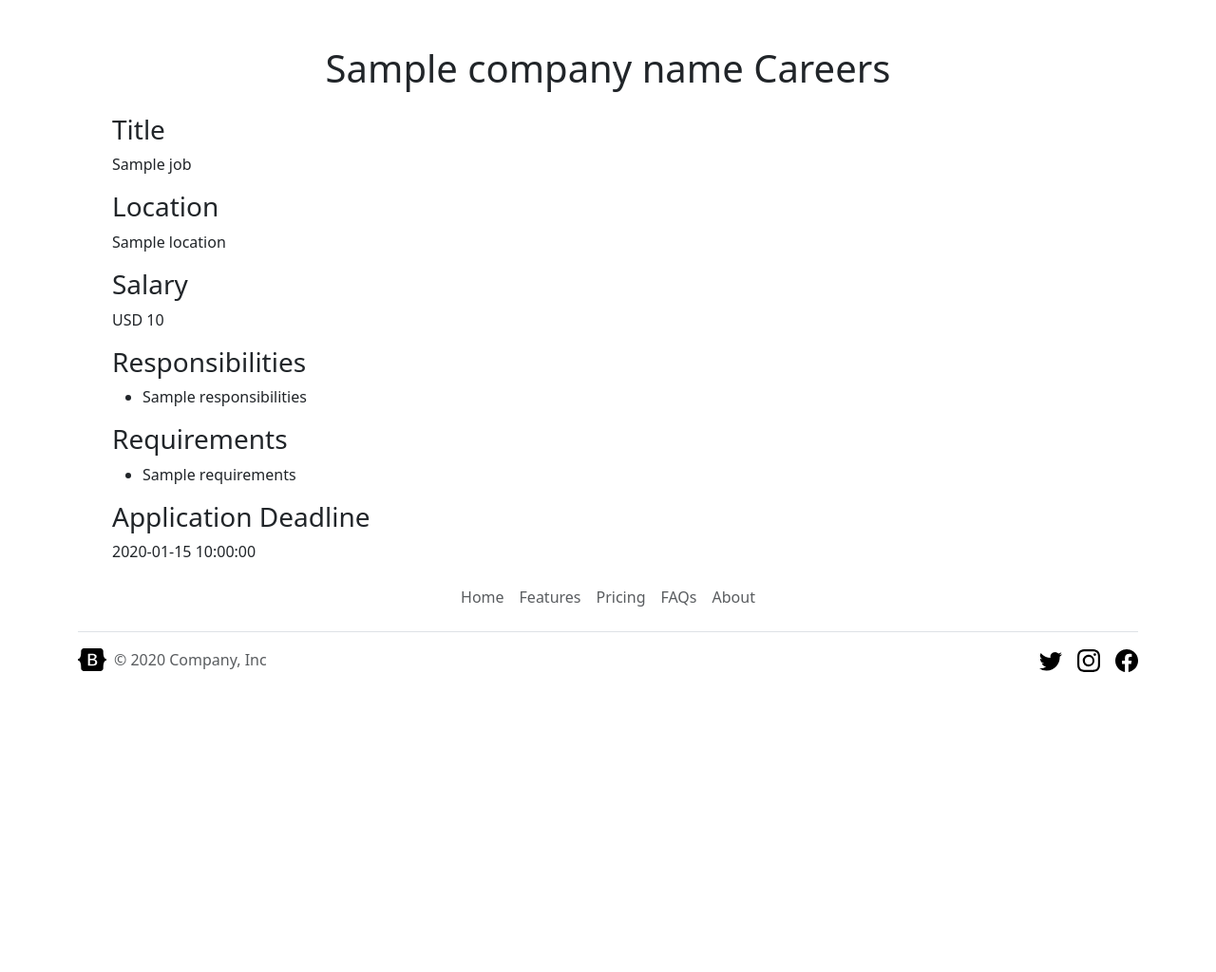
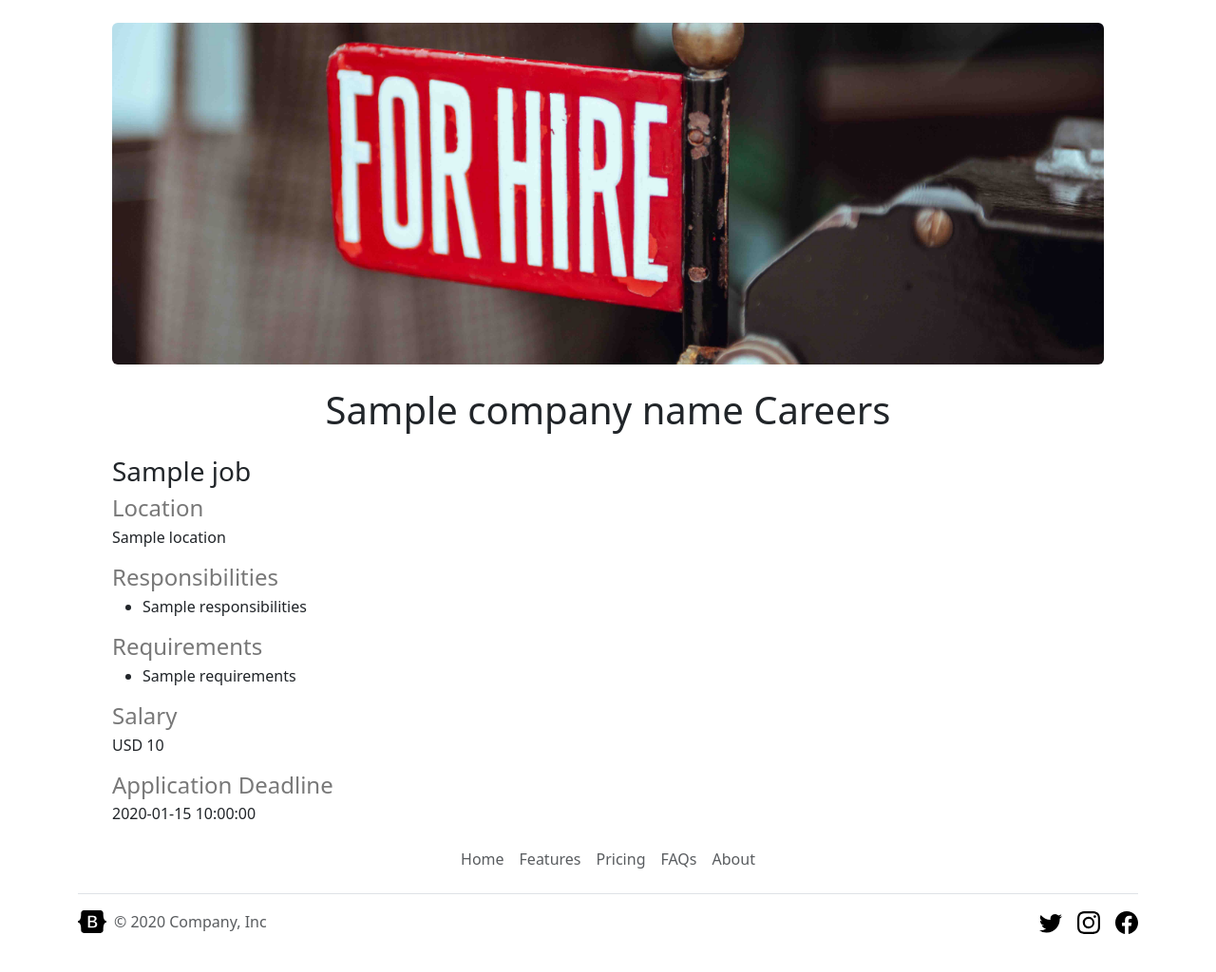
Before and after one commit to Maneida/job-board-website-template, a Flask app: template templates/jobpage.html in a window 1280 px wide. Shown: the part 73-1097 px from the top of the page at 95% size. Before the commit the page ends 781 px from the top, so only its background shows below. Run offline with Flask 3, Linux system fonts and the light colour scheme; the template is opened without the code that fills it: most values are stand-ins (such as "Sample title", 1, 10 or a date in 2020).

Commit message:
jobpage improvements

```diff
--- a/static/style.css
+++ b/static/style.css
@@ -1,6 +1,6 @@
 .banner {
   width: 100%;
-  height: 400px;
+  height: 360px;
 }
 h4 {
   color: #787878;
--- a/templates/jobpage.html
+++ b/templates/jobpage.html
@@ -9,14 +9,16 @@
   <body>
     {% include 'nav.html' %}
     <div class="container px-lg-5">
+      <img
+        class="img-fluid rounded object-fit-cover banner"
+        src="{{url_for('static', filename='job_banner.jpg')}}"
+        alt="banner pic"
+      />
       <h1 class="text-center mt-4 mb-4">{{company_name}} Careers</h1>
-      <h3>Title</h3>
-      <p>{{ job.title }}</p>
-      <h3>Location</h3>
+      <h3>{{ job.title }}</h3>
+      <h4>Location</h4>
       <p>{{ job.location }}</p>
-      <h3>Salary</h3>
-      <p>{{ job.currency }} {{ job.salary }}</p>
-      <h3>Responsibilities</h3>
+      <h4>Responsibilities</h4>
       <ul>
         {% for sentence in job.responsibilities.split('\n') %}
           {% if sentence %}
@@ -24,7 +26,7 @@
           {% endif %}
         {% endfor %}
       </ul>
-      <h3>Requirements</h3>
+      <h4>Requirements</h4>
       <ul>
         {% for sentence in job.requirements.split('\n') %}
           {% if sentence %}
@@ -32,7 +34,9 @@
           {% endif %}
         {% endfor %}
       </ul>
-      <h3>Application Deadline</h3>
+      <h4>Salary</h4>
+      <p>{{ job.currency }} {{ job.salary }}</p>
+      <h4>Application Deadline</h4>
       <p>{{ job.application_deadline }}</p>
     </div>
     {% include 'footer.html' %}
--- a/templates/nav.html
+++ b/templates/nav.html
@@ -16,7 +16,7 @@
       <li class="nav-item">
         <a href="/" class="nav-link active" aria-current="page">Home</a>
       </li>
-      <li class="nav-item"><a href="#" class="nav-link">Features</a></li>
+      <li class="nav-item"><a href="/features" class="nav-link">Features</a></li>
       <li class="nav-item"><a href="#" class="nav-link">Pricing</a></li>
       <li class="nav-item"><a href="#" class="nav-link">FAQs</a></li>
       <li class="nav-item"><a href="#" class="nav-link">About</a></li>
```
Also changed, not shown: static/job_banner.jpg (added).
